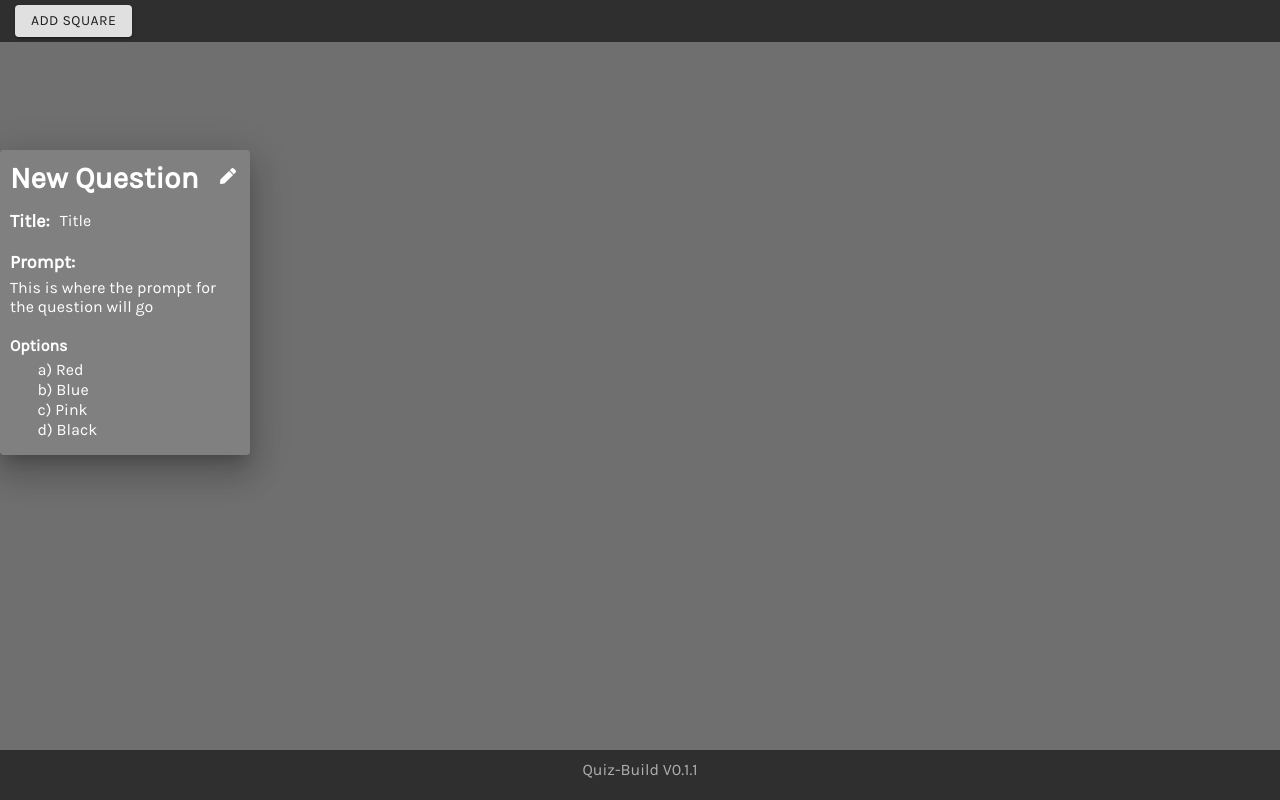
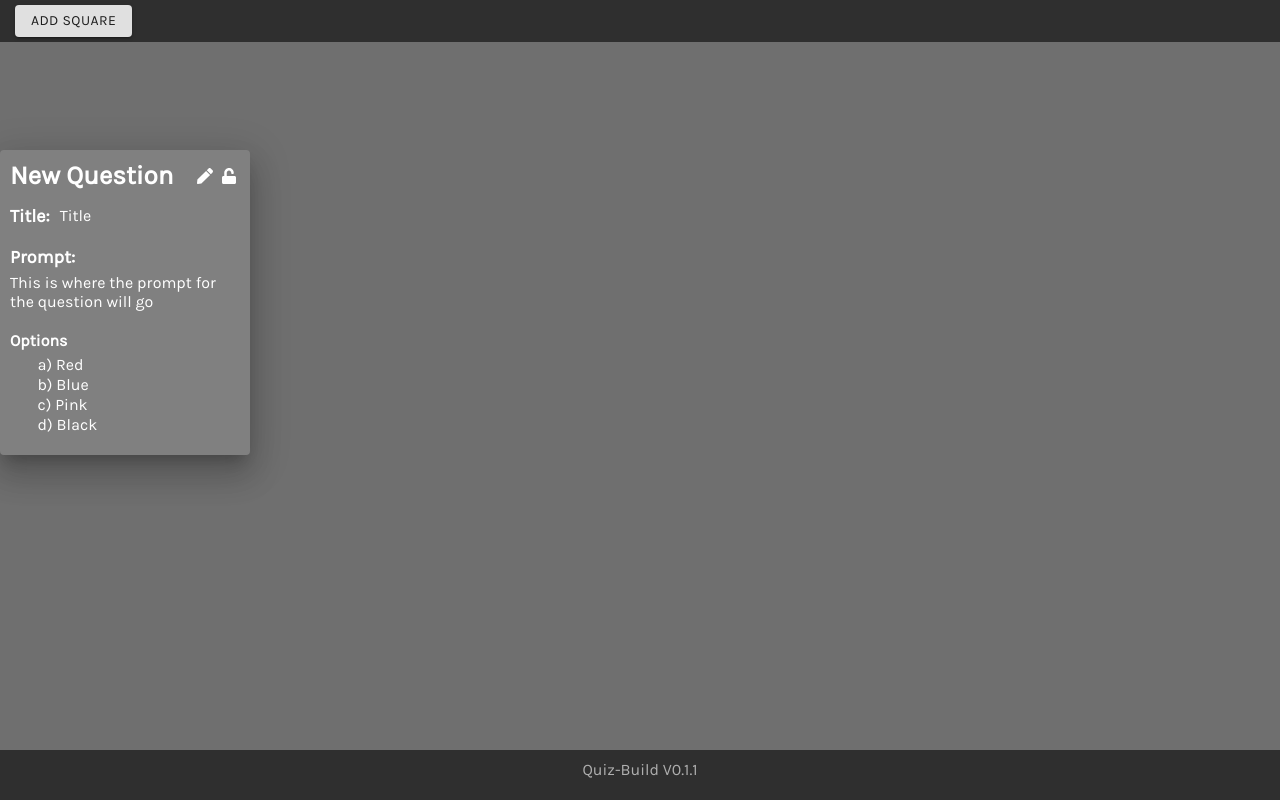
Before and after one commit to AWAlexWeber/quiz-build, a React app: page / in a window 1280 px wide. Both pictures are taken after a click on the button "ADD SQUARE". Built offline with nearby package versions, Linux system fonts and the light colour scheme.

Commit message:
Added lock/locking to question square

```diff
--- a/package.json
+++ b/package.json
@@ -10,6 +10,7 @@
     "@testing-library/jest-dom": "^4.2.4",
     "@testing-library/react": "^9.5.0",
     "@testing-library/user-event": "^7.2.1",
+    "leader-line": "^1.0.5",
     "react": "^16.13.1",
     "react-dom": "^16.13.1",
     "react-material-ui": "0.0.1",
--- a/src/components/Main.js
+++ b/src/components/Main.js
@@ -1,5 +1,6 @@
 import React from 'react';
 import ReactDOM from 'react-dom';
+import LeaderLine from 'leader-line';
 
 import Button from '@material-ui/core/Button';
 import QuestionSquare from './QuestionSquare';
@@ -12,7 +13,8 @@ export default class Main extends React.Component {
         super(props);
 
         this.state = {
-            squares: []
+            squares: [],
+            lines: []
         }
 
         this.addSquare = this.addSquare.bind(this);
@@ -25,13 +27,14 @@ export default class Main extends React.Component {
     }
 
     render() {
-        console.log(this.state.squares);
+
         return (
             <div className = "mainContainer">
                 <TopBar addSquare = {this.addSquare}/>
 
                 <div ref = {element => this.mainContainer = element} className = "mainSquareContainer">
                     {this.state.squares.map(sq => sq)}
+                    {this.state.lines.map(line => line)}
                 </div>
 
                 <BottomBar />
--- a/src/components/MoveableObj.js
+++ b/src/components/MoveableObj.js
@@ -21,7 +21,7 @@ export default class MoveableObj extends React.Component {
     }
 
     move(e) {
-        if (!this.props.canMove) {
+        if (!this.props.canMove || this.props.locked) {
             return;
         }
 
--- a/src/components/QuestionSquare.js
+++ b/src/components/QuestionSquare.js
@@ -3,7 +3,7 @@ import ReactDOM from 'react-dom';
 import MoveableObj from './MoveableObj';
 
 import { FontAwesomeIcon } from '@fortawesome/react-fontawesome';
-import { faPen, faSave } from '@fortawesome/free-solid-svg-icons'
+import { faPen, faSave, faLock, faUnlock } from '@fortawesome/free-solid-svg-icons'
 
 import TextField from '@material-ui/core/TextField';
 
@@ -17,6 +17,7 @@ export default class QuestionSquare extends React.Component {
         this.state = {
             title: "New Question",
             editMode: false,
+            locked: false,
 
             promptTitle: "Title",
             prompt: "This is where the prompt for the question will go",
@@ -47,6 +48,7 @@ export default class QuestionSquare extends React.Component {
         // Checking for edit mode
         let titleText = <div className ="quizSquareTitleText">{this.state.title}</div>
         let titleIcon = <FontAwesomeIcon icon={faPen} onClick = {() => {this.setState({editMode: true})}}/>;
+        let lockIcon = <FontAwesomeIcon icon={faUnlock} onClick = {() => {this.setState({locked: !this.state.locked})}}/>;
 
         let promptTitle = <div className ="quizSquarePromptTitle">
             <div className = "quizSquarePromptTitleHeader">Title:</div>
@@ -65,15 +67,21 @@ export default class QuestionSquare extends React.Component {
             promptText = <div className ="quizSquarePromptData"><TextField multiline onChange = {(e) => this.onChangePrompt(e)} value = {this.state.prompt} className = "quizsquarePromptFullTextField"/></div>
         }
 
+        if (this.state.locked) {
+            lockIcon = <FontAwesomeIcon icon={faLock} onClick = {() => {this.setState({locked: !this.state.locked})}}/>;
+        }
+
         return (
             <MoveableObj
                 mainPage = {this.props.mainPage}
                 canMove = {!this.state.editMode}
+                locked = {this.state.locked}
                 render = {
                     <div className = "quizSquareContainer">
                         <div className = "quizSquareTitle">
                             {titleText}
                             {titleIcon}
+                            {lockIcon}
                         </div>
 
                         <div className = "quizSquarePrompt">
--- a/src/css/Square.css
+++ b/src/css/Square.css
@@ -19,9 +19,9 @@
 
 .quizSquareTitleText {
     text-align: left;
-    width: 88%;
+    width: 80%;
     padding-left: 5px;
-    font-size: 30px;
+    font-size: 26px;
     font-weight: 800 !important;
 }
 
@@ -37,7 +37,7 @@
     border: 0px !important;
 }
 
-.quizSquareTitle .fa-pen {
+.quizSquareTitle .fa-pen, .fa-lock, .fa-unlock {
     font-size: 16px !important;
     margin-right: 9px;
     margin-top: 8px;
```
Also changed, not shown: 1 other file.
